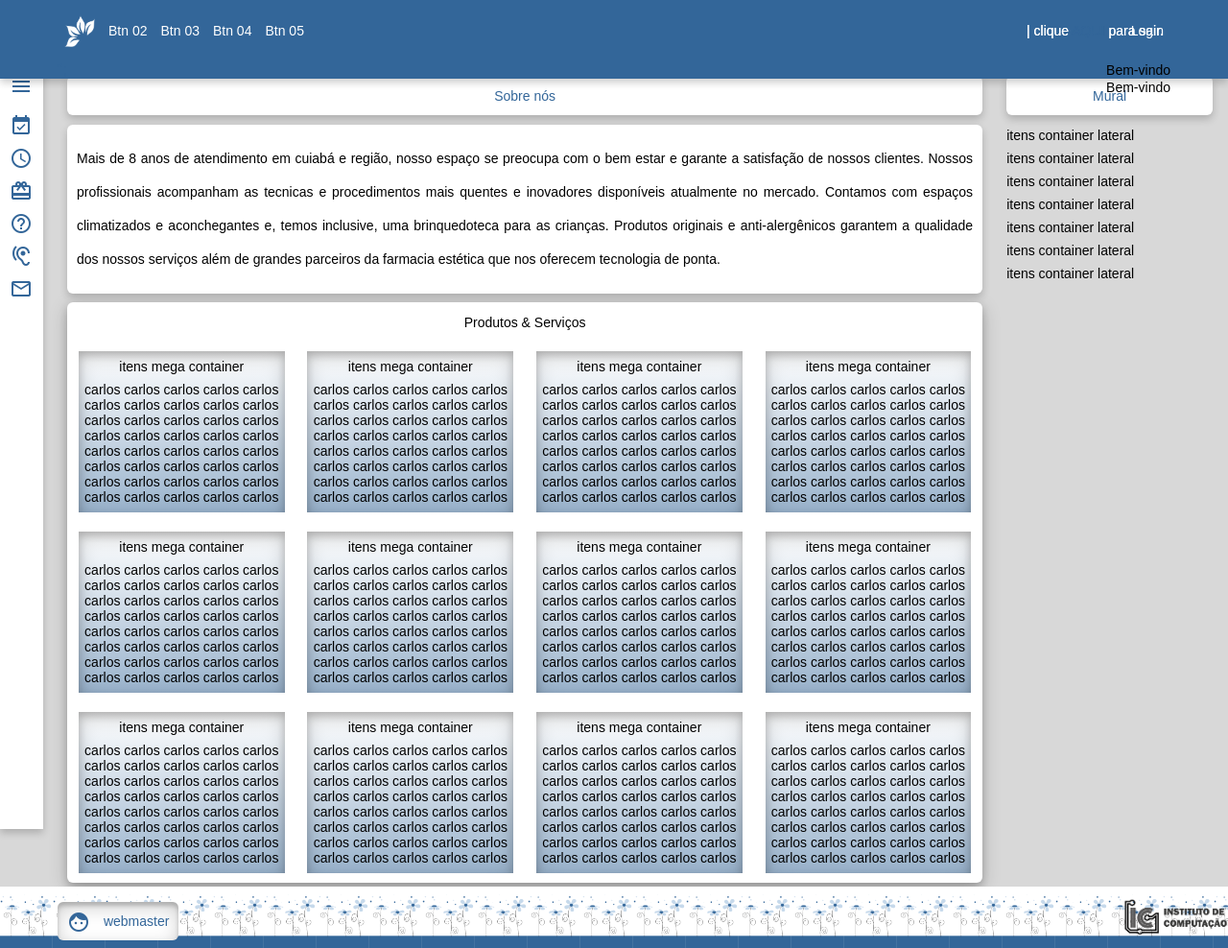
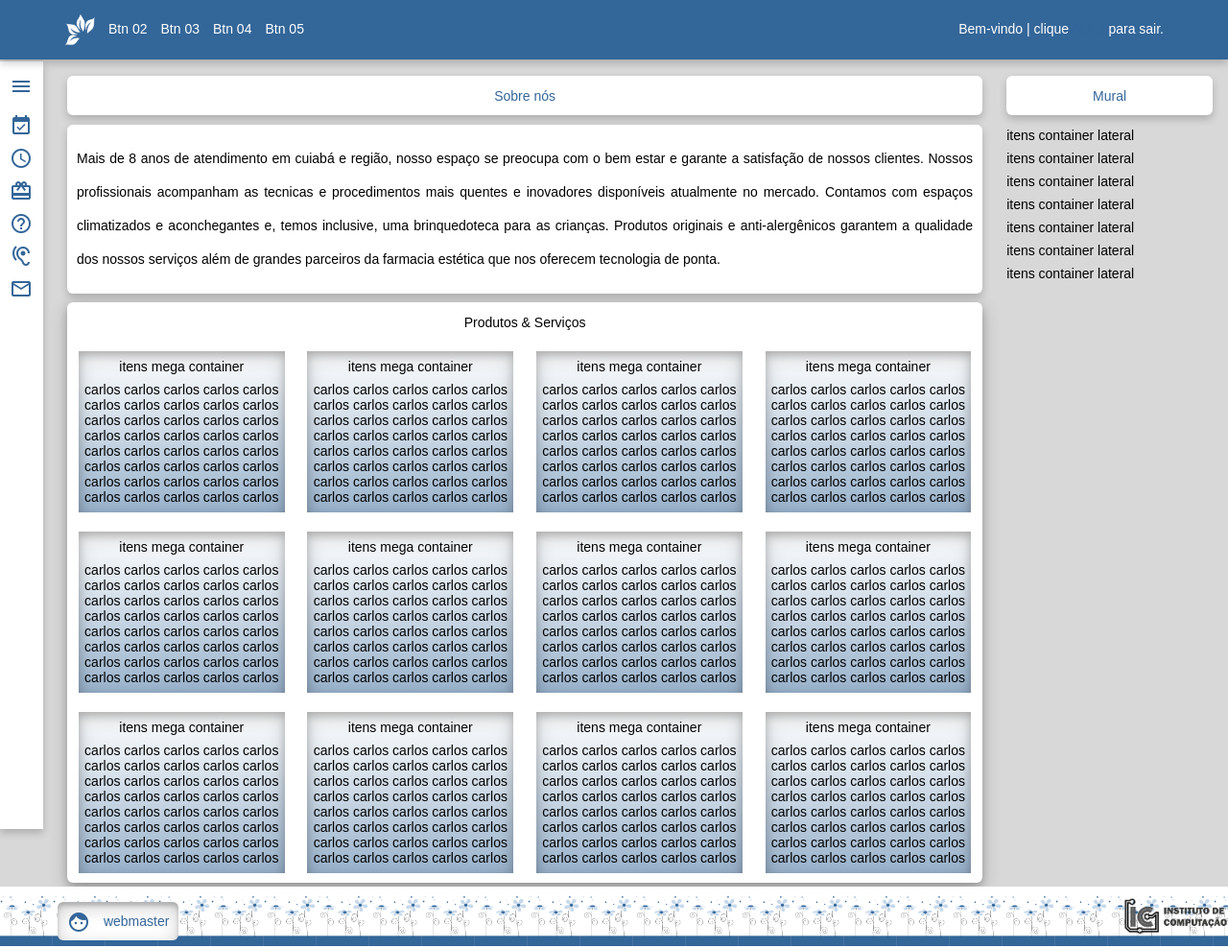
Before and after one commit to CarlosRamon-SI/Prova_2_Web_1, a PHP site: page / in a window 1280 px wide. Shown: the whole page at 96% size. Run offline with PHP 8.4, Linux system fonts and the light colour scheme.

Commit message:
greetings semi-pronto

```diff
--- a/index.php
+++ b/index.php
@@ -34,15 +34,8 @@
                             <span>Btn 05</span>
                         </div>
                     </a>
-                </div>
-                <!-- <div id="greeting" class="none">
-                    <span>Bem-vindo !</span>
-                    <span id="logout">| clique <a href="./src/logout.php">AQUI</a> para sair</span>
-                </div> -->
-                <div id="greeting" class="none">
+                    <div id="none" class="greeting">
                         <span>Bem-vindo</span>
-                </div>
-                <div id="btn_login" class="btn_bar">
                         <span id="logout">
                             | clique
                             <a href="./src/logout.php">
@@ -51,34 +44,12 @@
                              para sair.
                         </span>
                     </div>
-                <a href="auth.html">
+                    <!-- <a href="auth.html">
                         <div id="btn_login" class="btn_bar">
                             <span>Login</span>
-                    </div>";
-                </a>
-                <?php
-                session_start();
-
-                if(!isset($_SESSION["nome_usuario"])){
-                    echo "<div id=\"greeting\" class=\"none\">";
-                    echo "    <span>Bem-vindo ";
-                    if(isset($_SESSION["nome_usuario"])){
-                        echo $_SESSION["nome_usuario"];
-                    }
-                    echo "    </span>";
-                    echo "</div>";
-                    echo "<div id=\"btn_login\" class=\"btn_bar\">";
-                    echo "    <span id=\"logout\">| clique <a href=\"./src/logout.php\">AQUI</a> para sair.</span>";
-                    echo "</div>";
-                } else {
-                    echo "<a href=\"auth.html\">";
-                    echo "    <div id=\"btn_login\" class=\"btn_bar\">";
-                    echo "        <span>Login</span>";
-                    echo "    </div>";
-                    echo "</a>";
-                }
-
-                ?>
+                        </div>
+                    </a> -->
+                </div>
             </div>
         </div>
         <div id="corpo">
--- a/style/main.css
+++ b/style/main.css
@@ -256,17 +256,10 @@ span, p {
 
 #bar {
     max-width: 1200px;
-    height: 64px;
+    height: 62px;
     margin: 0 auto;
     display: flex;
 }
-
-#btn_login, #greeting {
-    position: absolute;
-    right: 0;
-}
-
-
 
 .btn_bar {
     cursor: default;
@@ -278,13 +271,28 @@ span, p {
     min-width: 32px;
     width: auto;
     height: 60px;
-    margin-left: 0;
     padding-left: 7px;
     padding-right: 7px;
     color: #fff;
-    border-top: 2px solid #ffffff00;
     border-bottom: 2px solid #ffffff00;
     transition: .1s ease-in-out;
+}
+
+.greeting {
+    cursor: default;
+    font-size: 14px;
+    line-height: 60px;
+    height: 60px;
+    padding-left: 7px;
+    padding-right: 7px;
+    color: #fff;
+    display: block;
+    position: absolute;
+    right: 0;
+}
+
+.greeting > a {
+    color: #fff;
 }
 
 .menu .btn_bar:hover {
```
Also changed, not shown: sandbox.php (added, +36 -0 lines). Lines whose indentation alone changed are shown as unchanged.
